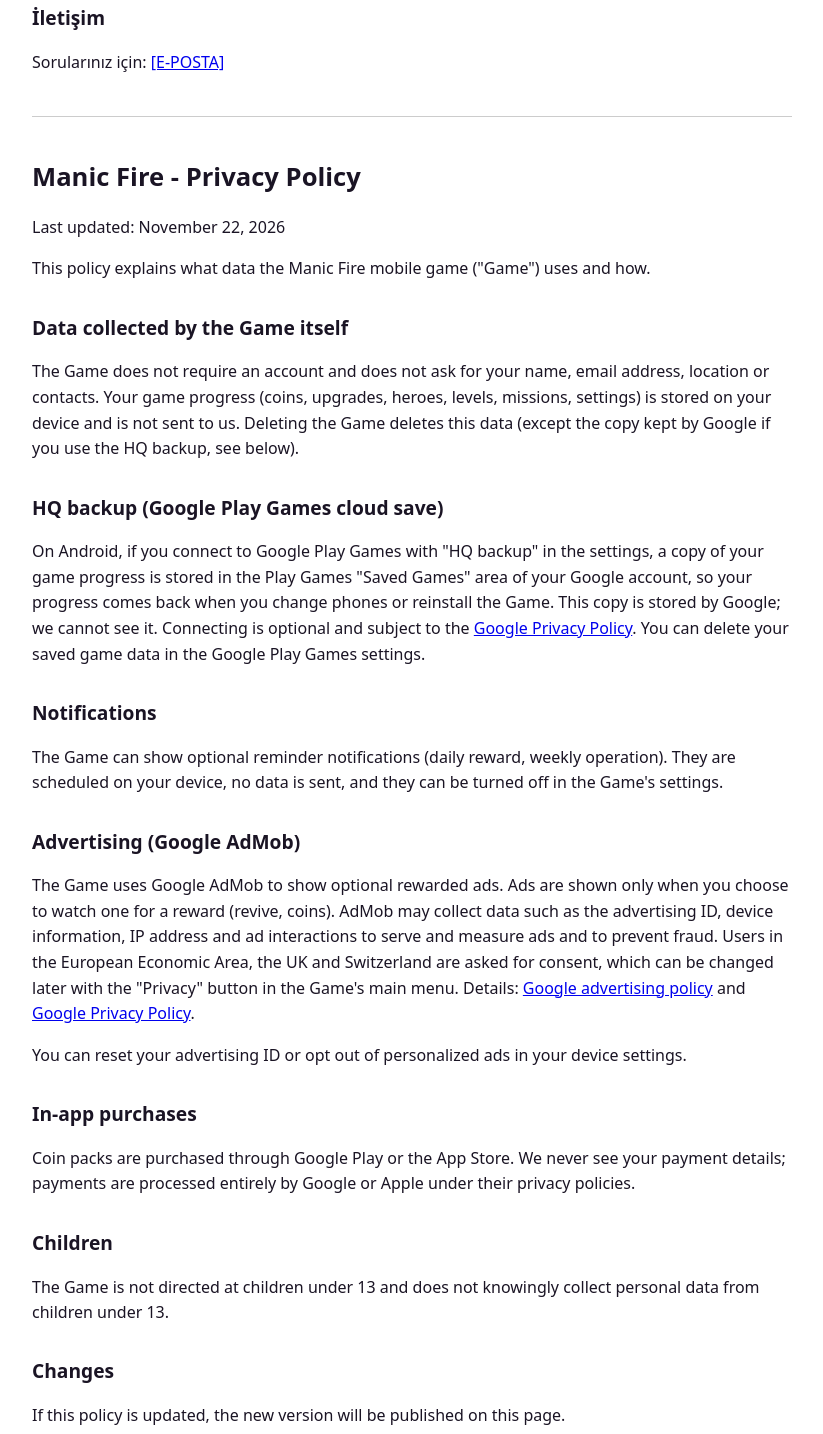
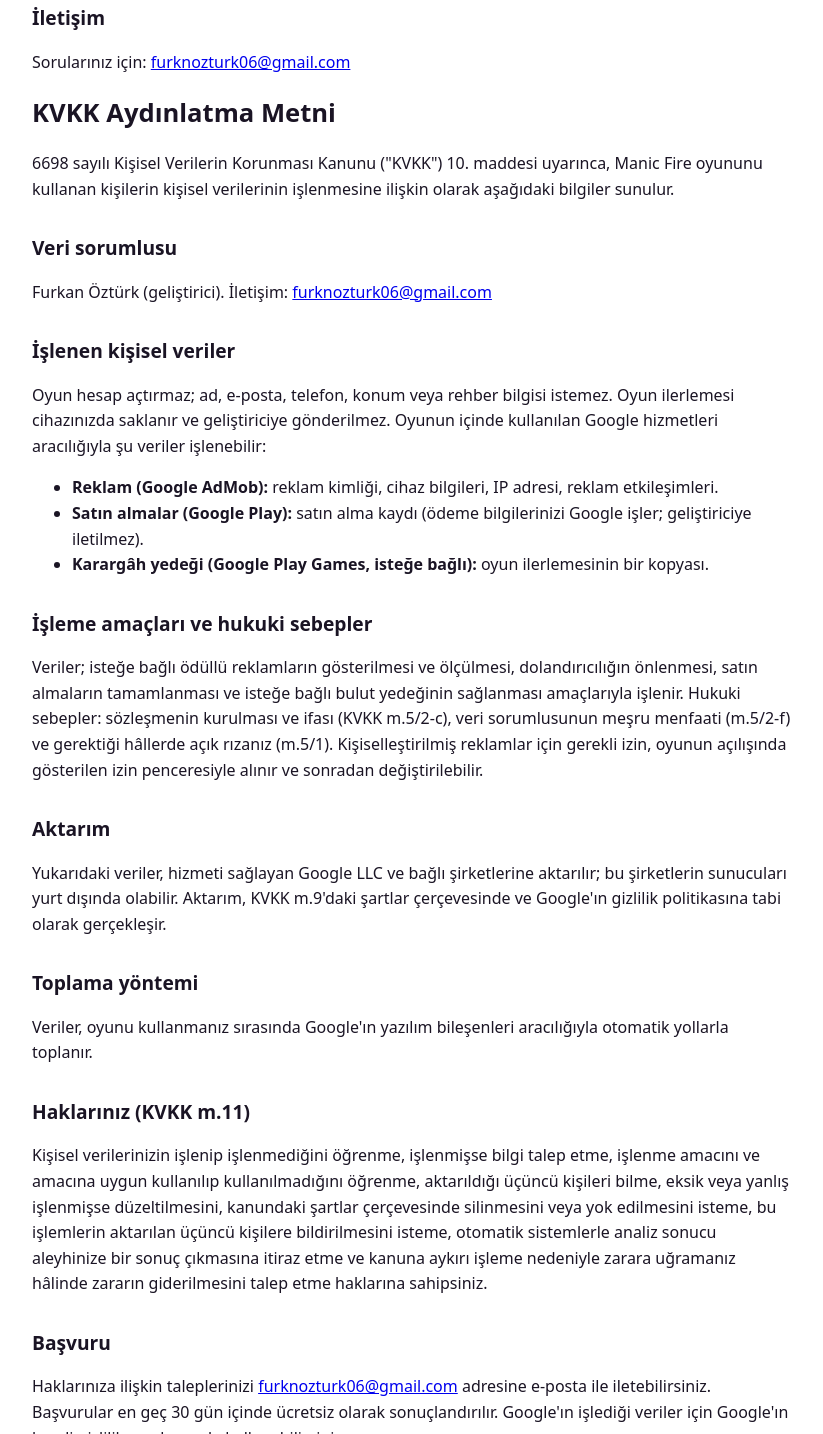
Before and after one commit to furkanozturk06/furkanozturk06.github.io, a plain HTML site: page manicfire/gizlilik.html in a window 1280 px wide. Shown: the part 1366-2800 px from the top of the page, without its empty margins (228-1051 px from the left). Drawn offline with Linux system fonts and the light colour scheme.

Commit message:
Manic Fire: iletişim adresi ve KVKK aydınlatma metni

```diff
--- a/manicfire/gizlilik.html
+++ b/manicfire/gizlilik.html
@@ -3,7 +3,7 @@
 <head>
 <meta charset="utf-8">
 <meta name="viewport" content="width=device-width, initial-scale=1">
-<title>Manic Fire - Gizlilik Politikası / Privacy Policy</title>
+<title>Manic Fire - Gizlilik Politikası ve Aydınlatma Metni / Privacy Policy</title>
 <style>
   body { font-family: system-ui, sans-serif; max-width: 760px; margin: 0 auto; padding: 24px 16px; line-height: 1.6; color: #1a1424; background: #fff; }
   h1 { font-size: 1.6em; } h2 { font-size: 1.2em; margin-top: 1.6em; }
@@ -13,7 +13,7 @@
 <body>
 
 <h1>Manic Fire - Gizlilik Politikası</h1>
-<p>Son güncelleme: 22 Kasım 2026</p>
+<p>Son güncelleme: 24 Kasım 2026</p>
 
 <p>Bu politika, Manic Fire mobil oyununun ("Oyun") hangi verileri nasıl kullandığını açıklar.</p>
 
@@ -40,12 +40,41 @@
 <p>Bu politika güncellenirse yeni sürüm bu sayfada yayınlanır.</p>
 
 <h2>İletişim</h2>
-<p>Sorularınız için: <a href="mailto:[E-POSTA]">[E-POSTA]</a></p>
+<p>Sorularınız için: <a href="mailto:furknozturk06@gmail.com">furknozturk06@gmail.com</a></p>
+
+<h1 id="aydinlatma">KVKK Aydınlatma Metni</h1>
+<p>6698 sayılı Kişisel Verilerin Korunması Kanunu ("KVKK") 10. maddesi uyarınca, Manic Fire oyununu kullanan kişilerin kişisel verilerinin işlenmesine ilişkin olarak aşağıdaki bilgiler sunulur.</p>
+
+<h2>Veri sorumlusu</h2>
+<p>Furkan Öztürk (geliştirici). İletişim: <a href="mailto:furknozturk06@gmail.com">furknozturk06@gmail.com</a></p>
+
+<h2>İşlenen kişisel veriler</h2>
+<p>Oyun hesap açtırmaz; ad, e-posta, telefon, konum veya rehber bilgisi istemez. Oyun ilerlemesi cihazınızda saklanır ve geliştiriciye gönderilmez. Oyunun içinde kullanılan Google hizmetleri aracılığıyla şu veriler işlenebilir:</p>
+<ul>
+<li><b>Reklam (Google AdMob):</b> reklam kimliği, cihaz bilgileri, IP adresi, reklam etkileşimleri.</li>
+<li><b>Satın almalar (Google Play):</b> satın alma kaydı (ödeme bilgilerinizi Google işler; geliştiriciye iletilmez).</li>
+<li><b>Karargâh yedeği (Google Play Games, isteğe bağlı):</b> oyun ilerlemesinin bir kopyası.</li>
+</ul>
+
+<h2>İşleme amaçları ve hukuki sebepler</h2>
+<p>Veriler; isteğe bağlı ödüllü reklamların gösterilmesi ve ölçülmesi, dolandırıcılığın önlenmesi, satın almaların tamamlanması ve isteğe bağlı bulut yedeğinin sağlanması amaçlarıyla işlenir. Hukuki sebepler: sözleşmenin kurulması ve ifası (KVKK m.5/2-c), veri sorumlusunun meşru menfaati (m.5/2-f) ve gerektiği hâllerde açık rızanız (m.5/1). Kişiselleştirilmiş reklamlar için gerekli izin, oyunun açılışında gösterilen izin penceresiyle alınır ve sonradan değiştirilebilir.</p>
+
+<h2>Aktarım</h2>
+<p>Yukarıdaki veriler, hizmeti sağlayan Google LLC ve bağlı şirketlerine aktarılır; bu şirketlerin sunucuları yurt dışında olabilir. Aktarım, KVKK m.9'daki şartlar çerçevesinde ve Google'ın gizlilik politikasına tabi olarak gerçekleşir.</p>
+
+<h2>Toplama yöntemi</h2>
+<p>Veriler, oyunu kullanmanız sırasında Google'ın yazılım bileşenleri aracılığıyla otomatik yollarla toplanır.</p>
+
+<h2>Haklarınız (KVKK m.11)</h2>
+<p>Kişisel verilerinizin işlenip işlenmediğini öğrenme, işlenmişse bilgi talep etme, işlenme amacını ve amacına uygun kullanılıp kullanılmadığını öğrenme, aktarıldığı üçüncü kişileri bilme, eksik veya yanlış işlenmişse düzeltilmesini, kanundaki şartlar çerçevesinde silinmesini veya yok edilmesini isteme, bu işlemlerin aktarılan üçüncü kişilere bildirilmesini isteme, otomatik sistemlerle analiz sonucu aleyhinize bir sonuç çıkmasına itiraz etme ve kanuna aykırı işleme nedeniyle zarara uğramanız hâlinde zararın giderilmesini talep etme haklarına sahipsiniz.</p>
+
+<h2>Başvuru</h2>
+<p>Haklarınıza ilişkin taleplerinizi <a href="mailto:furknozturk06@gmail.com">furknozturk06@gmail.com</a> adresine e-posta ile iletebilirsiniz. Başvurular en geç 30 gün içinde ücretsiz olarak sonuçlandırılır. Google'ın işlediği veriler için Google'ın kendi gizlilik araçlarını da kullanabilirsiniz.</p>
 
 <hr>
 
 <h1>Manic Fire - Privacy Policy</h1>
-<p>Last updated: November 22, 2026</p>
+<p>Last updated: November 24, 2026</p>
 
 <p>This policy explains what data the Manic Fire mobile game ("Game") uses and how.</p>
 
@@ -72,7 +101,10 @@
 <p>If this policy is updated, the new version will be published on this page.</p>
 
 <h2>Contact</h2>
-<p>For questions: <a href="mailto:[E-POSTA]">[E-POSTA]</a></p>
+<p>For questions: <a href="mailto:furknozturk06@gmail.com">furknozturk06@gmail.com</a></p>
+
+<h2>Notice for users in Türkiye (KVKK)</h2>
+<p>The data controller under Turkish Personal Data Protection Law No. 6698 is Furkan Öztürk (developer), furknozturk06@gmail.com. The full Turkish information notice (Aydınlatma Metni) is above, in the <a href="#aydinlatma">KVKK Aydınlatma Metni</a> section.</p>
 
 </body>
 </html>
```
